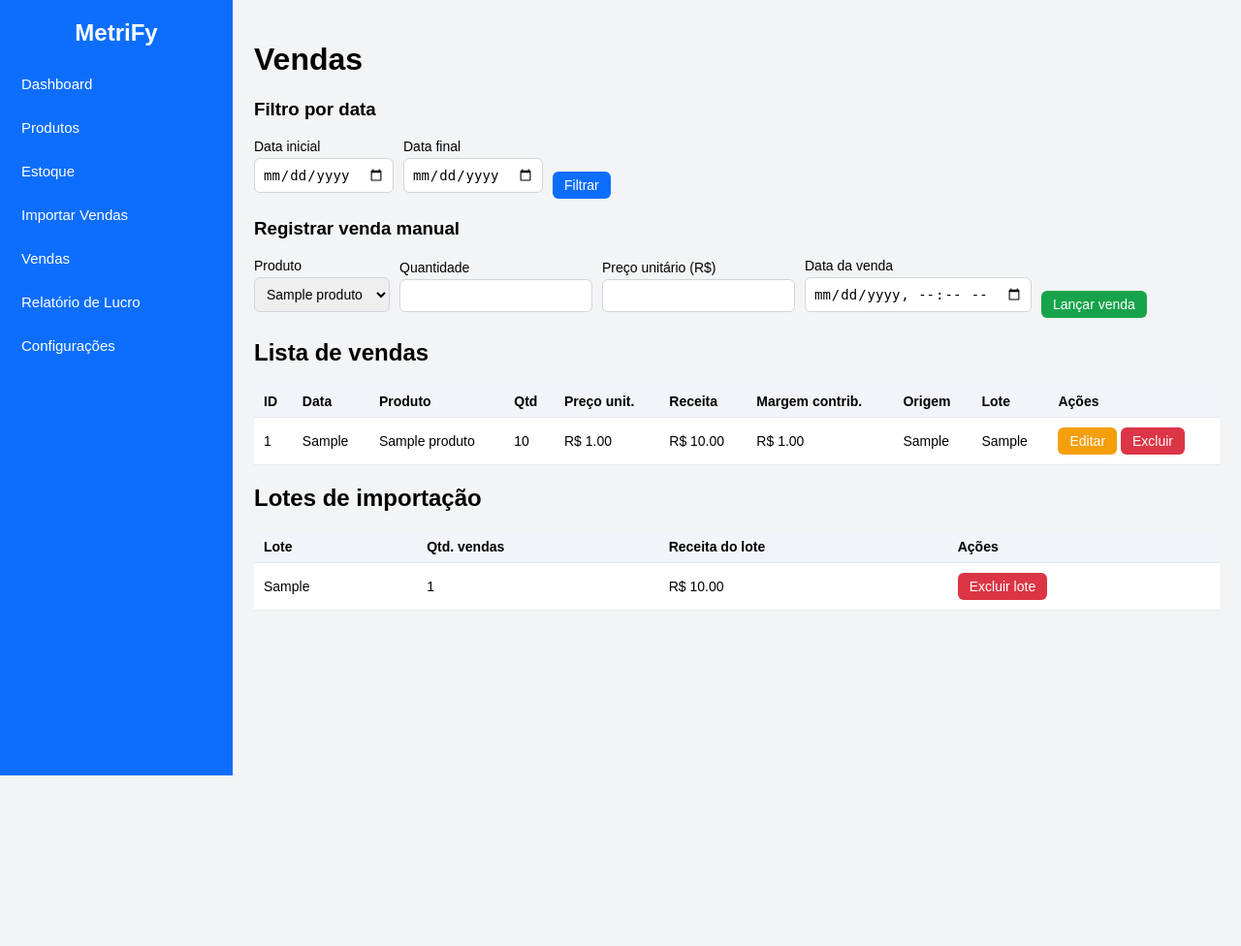
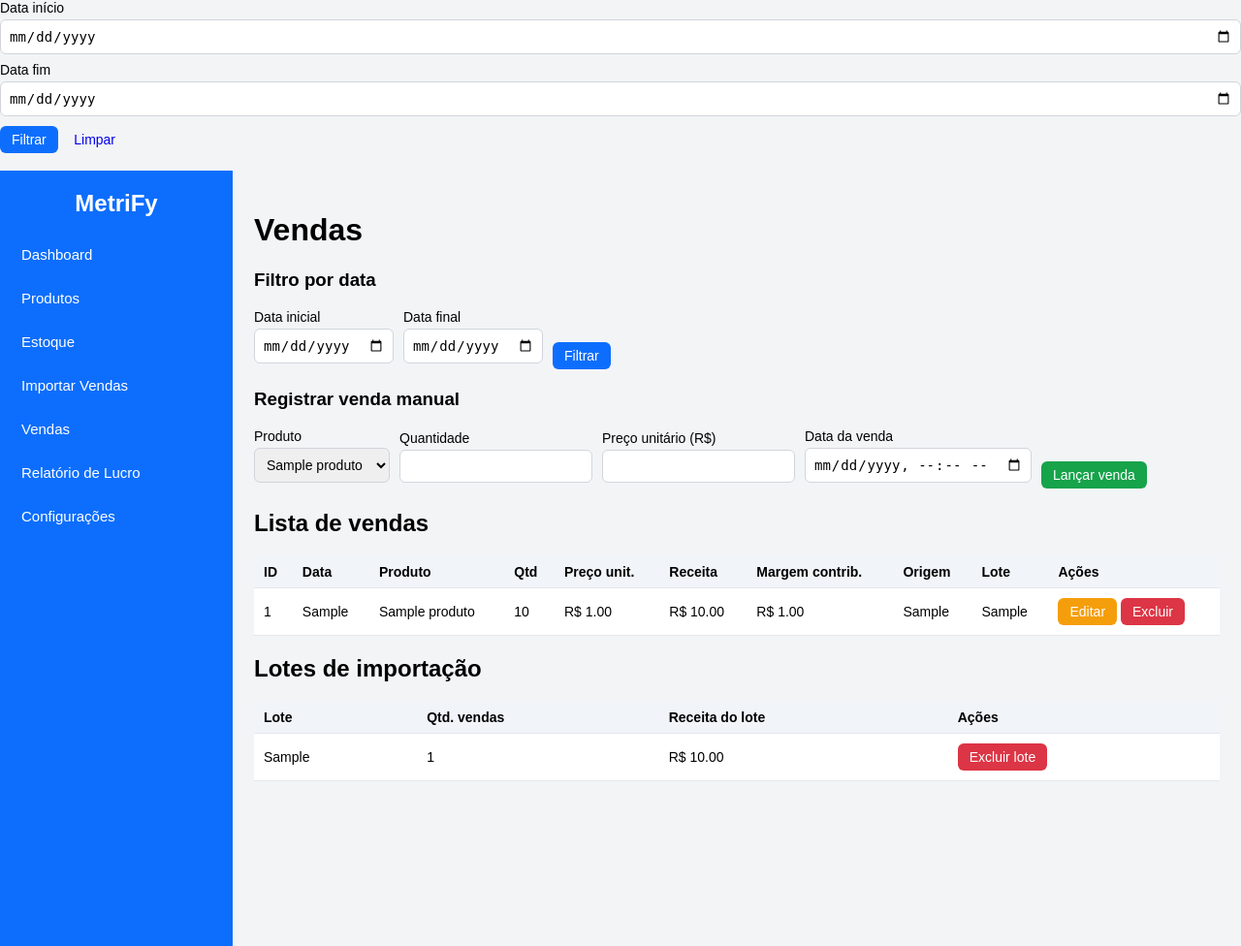
Before and after one commit to oliveirafjdo-web/Mega2.0, a Flask app: page /vendas in a window 1280 px wide. Shown: the whole page at 97% size. Before the commit the page ends 800 px from the top, so only its background shows below. Run offline with Flask 3, Linux system fonts and the light colour scheme; tables that the repository leaves empty hold one stand-in row (values such as "Sample post"); some libraries are stand-ins or nearby versions.

Commit message:
Update vendas.html

```diff
--- a/templates/vendas.html
+++ b/templates/vendas.html
@@ -1,3 +1,11 @@
+<form method="get" style="margin-bottom: 16px;">
+  <label>Data início</label>
+  <input type="date" name="data_inicio" value="{{ data_inicio }}">
+  <label>Data fim</label>
+  <input type="date" name="data_fim" value="{{ data_fim }}">
+  <button type="submit" class="btn btn-primary">Filtrar</button>
+  <a href="{{ url_for('lista_vendas') }}" class="btn btn-link">Limpar</a>
+</form>
 {% extends "base.html" %}
 {% block content %}
 <h1>Vendas</h1>
```
